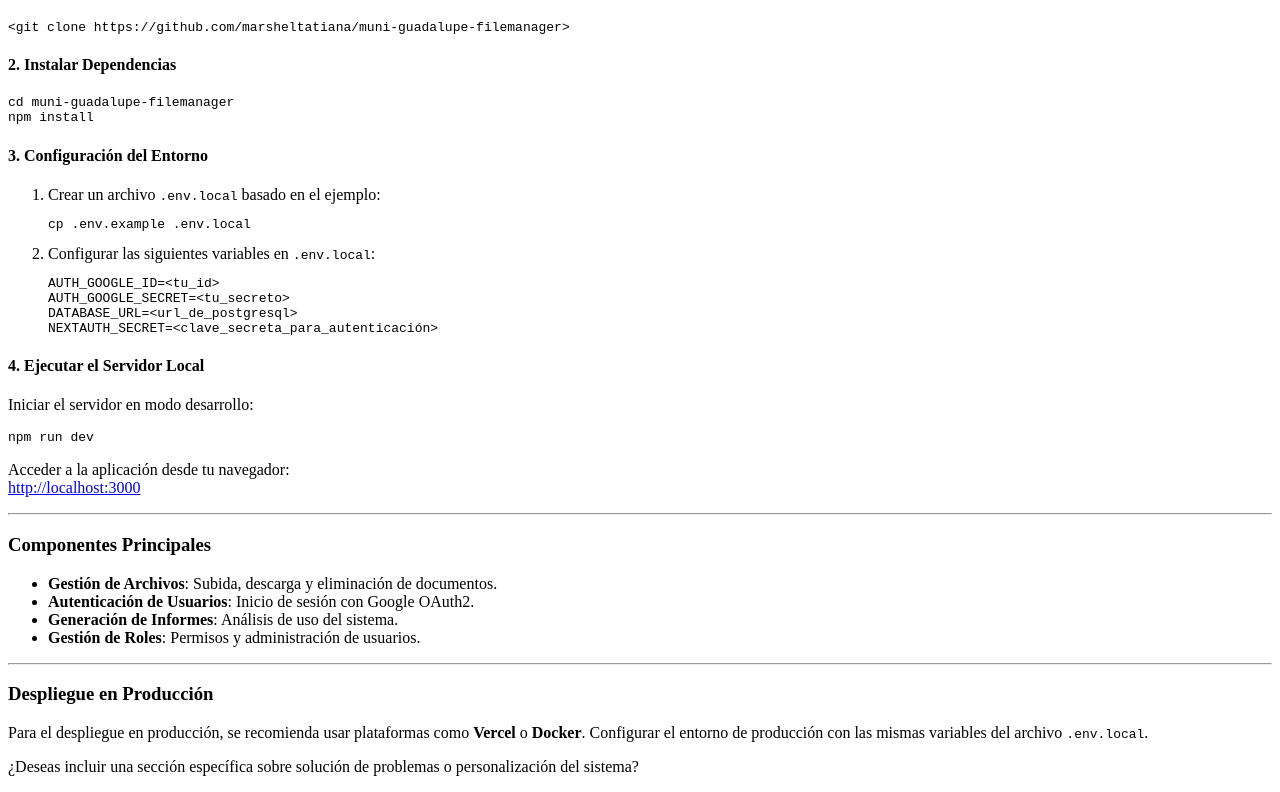
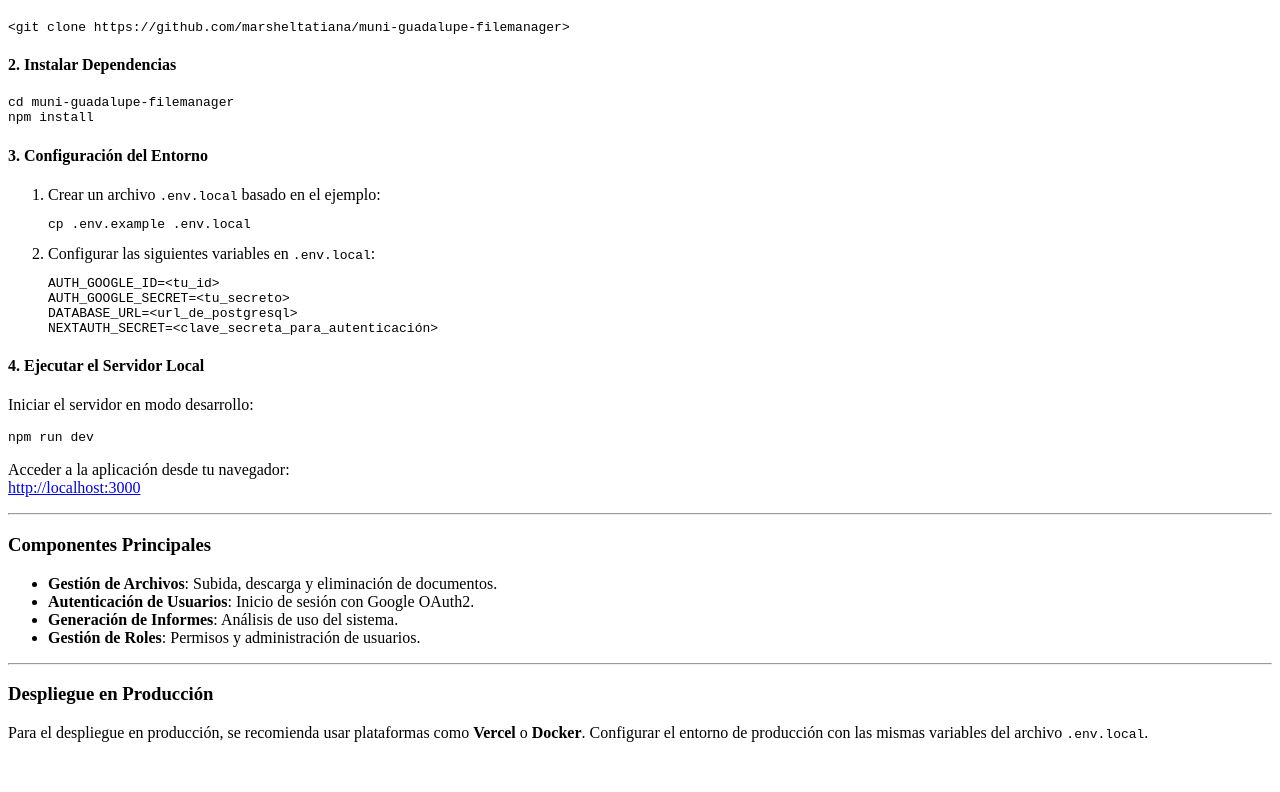
Before and after one commit to marsheltatiana/muni-guadalupe-filemanager-documentacion, a Next.js app: page /Instalacion in a window 1280 px wide. Shown: the part 610-1402 px from the top of the page. After the commit the page ends 1368 px from the top, so only its background shows below. Built offline with nearby package versions, Linux system fonts and the light colour scheme.

Commit message:
se actualizo

```diff
--- a/pages/Instalacion.mdx
+++ b/pages/Instalacion.mdx
@@ -70,5 +70,3 @@ Acceder a la aplicación desde tu navegador:
 
 ### **Despliegue en Producción**
 Para el despliegue en producción, se recomienda usar plataformas como **Vercel** o **Docker**. Configurar el entorno de producción con las mismas variables del archivo `.env.local`.
-
-¿Deseas incluir una sección específica sobre solución de problemas o personalización del sistema?
--- a/pages/integration/Gestión Usuarios.mdx
+++ b/pages/integration/Gestión Usuarios.mdx
@@ -6,6 +6,6 @@
 
 **🔐 Seguridad de acceso:** Implementa medidas de seguridad avanzadas, como contraseñas robustas y autenticación de dos factores, para proteger el acceso a la plataforma.
 
-      <div >
-         <img src="/images/platforms/usuarios.png" width="690px" />
-      </div>
+<div>
+  <img src="/images/platforms/usuarios.png" width="690px" alt="Gestión de Usuarios" />
+</div>
```
